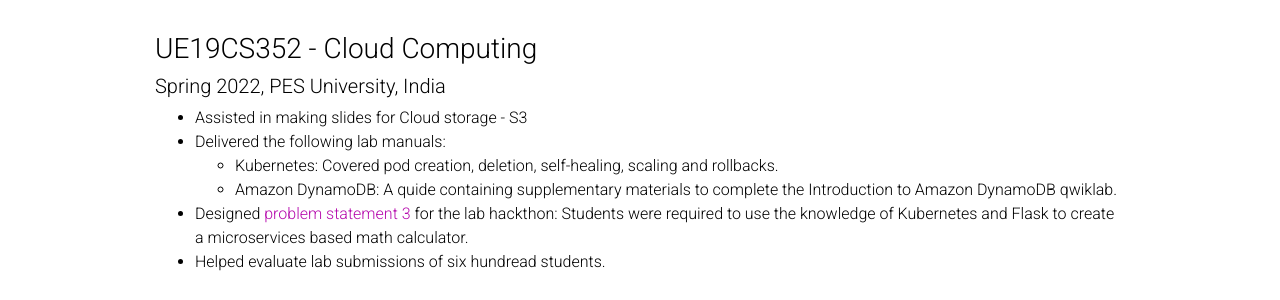
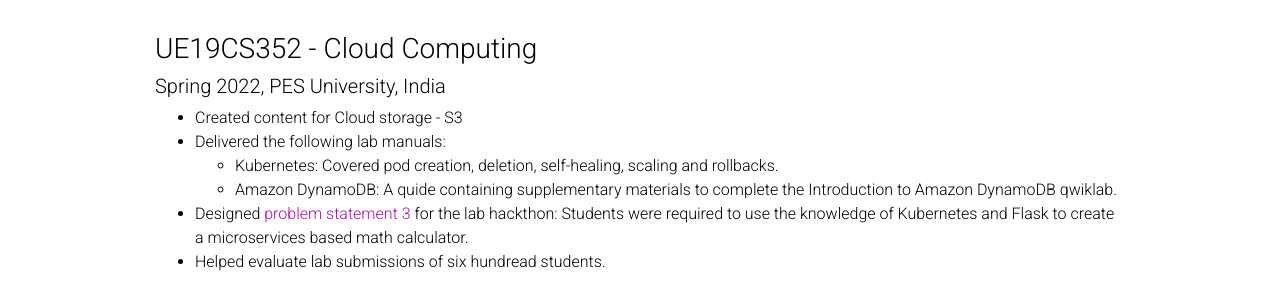
Before and after one commit to IamShubhamGupto/IamShubhamGupto.github.io, a Jekyll site: the page built from _pages/teaching.md, in a window 1280 px wide. Shown: the part 182-482 px from the top of the page. Built offline with Jekyll 4.4.1, drawn with Linux system fonts in a browser that asks for light colours; comment, search, counter and statistics services are not loaded; a style sheet for code colours, icons or effects is not loaded.

Commit message:
better teaching

```diff
--- a/_pages/teaching.md
+++ b/_pages/teaching.md
@@ -10,7 +10,7 @@ nav_order: 5
 <h3>UE19CS352 - Cloud Computing</h3>
 <h5> Spring 2022, PES University, India </h5>
 <ul>
-    <li>Assisted in making slides for Cloud storage - S3</li>
+    <li>Created content for Cloud storage - S3</li>
     <li>Delivered the following lab manuals:</li>
     <ul>
         <li>Kubernetes: Covered pod creation, deletion, self-healing, scaling and rollbacks.</li>
```
Also changed, not shown: 1 other file.
